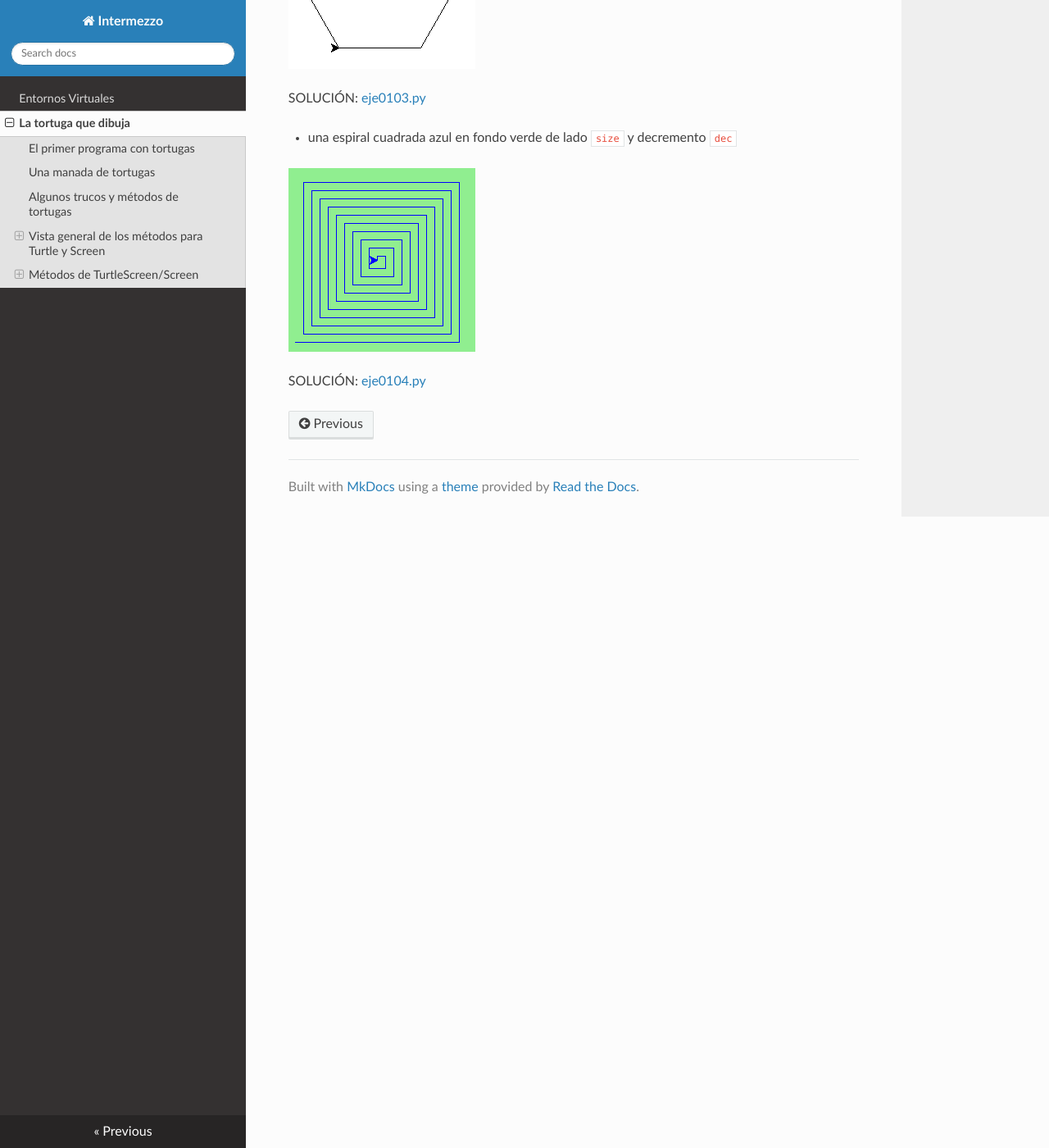
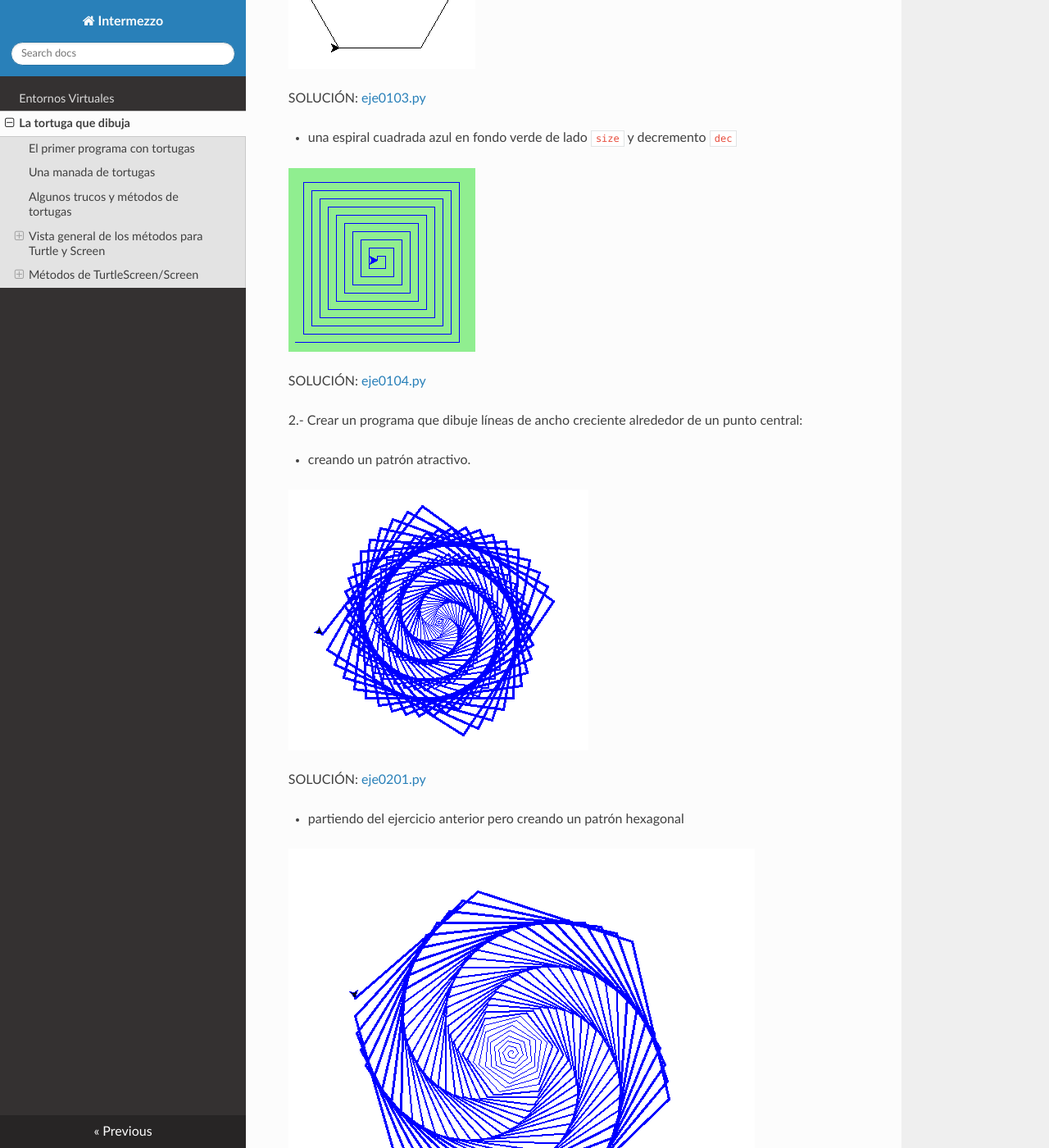
Before and after one commit to mentecatoDev/intermezzo, an MkDocs documentation site: the page built from docs/la_tortuga_que_dibuja.md, in a window 1280 px wide and 1400 px high, scrolled down 12649 px. Shown: the whole window at 82% size. Built offline with MkDocs 1.6.1, drawn with Linux system fonts in a browser that asks for light colours; nearby versions of some CDN libraries; some of the changed text lies outside the part shown.

Commit message:
Termina el ejercicio 2 del Arco iris de Benzeno

```diff
--- a/docs/la_tortuga_que_dibuja.md
+++ b/docs/la_tortuga_que_dibuja.md
@@ -421,25 +421,47 @@ que genera esto cuando se ejecuta:
 
 ![](./img_la_tortuga_que_dibuja/eje0101.png)
 
-SOLUCIÓN: [eje0101.py](https://github.com/mentecatoDev/intermezzo/blob/master/docs/eje_la_tortuga_que_dibuja/eje0101.py)
+SOLUCIÓN: [eje0101.py](https://raw.githubusercontent.com/mentecatoDev/intermezzo/master/docs/eje_la_tortuga_que_dibuja/eje0101.py)
 
 
 - una estrella de cinco puntas de lado `side`
 
 ![](./img_la_tortuga_que_dibuja/eje0102.png)
 
-SOLUCIÓN: [eje0102.py](https://github.com/mentecatoDev/intermezzo/blob/master/docs/eje_la_tortuga_que_dibuja/eje0102.py)
+SOLUCIÓN: [eje0102.py](https://raw.githubusercontent.com/mentecatoDev/intermezzo/master/docs/eje_la_tortuga_que_dibuja/eje0102.py)
 
 
 - un polígono de `sides` lados de longitud `side_lenght`
 
 ![](./img_la_tortuga_que_dibuja/eje0103.png)
 
-SOLUCIÓN: [eje0103.py](https://github.com/mentecatoDev/intermezzo/blob/master/docs/eje_la_tortuga_que_dibuja/eje0103.py)
+SOLUCIÓN: [eje0103.py](https://raw.githubusercontent.com/mentecatoDev/intermezzo/master/docs/eje_la_tortuga_que_dibuja/eje0103.py)
 
 
 - una espiral cuadrada azul en fondo verde de lado `size` y decremento `dec`
 
 ![](./img_la_tortuga_que_dibuja/eje0104.png)
 
-SOLUCIÓN: [eje0104.py](https://github.com/mentecatoDev/intermezzo/blob/master/docs/eje_la_tortuga_que_dibuja/eje0104.py)
+SOLUCIÓN: [eje0104.py](https://raw.githubusercontent.com/mentecatoDev/intermezzo/master/docs/eje_la_tortuga_que_dibuja/eje0104.py)
+
+2.- Crear un programa que dibuje líneas de ancho creciente alrededor de un punto central:
+
+- creando un patrón atractivo.
+
+![](./img_la_tortuga_que_dibuja/eje0201.png)
+
+SOLUCIÓN: [eje0201.py](https://raw.githubusercontent.com/mentecatoDev/intermezzo/master/docs/eje_la_tortuga_que_dibuja/eje0201.py)
+
+- partiendo del ejercicio anterior pero creando un patrón hexagonal
+
+
+
+![](./img_la_tortuga_que_dibuja/eje0202.png)
+
+SOLUCIÓN: [eje0202.py](https://raw.githubusercontent.com/mentecatoDev/intermezzo/master/docs/eje_la_tortuga_que_dibuja/eje0202.py)
+
+- terminar dando color para construir el "Arcoiris de Benceno"
+
+![](./img_la_tortuga_que_dibuja/eje0203.png)
+
+SOLUCIÓN: [eje0203.py](https://raw.githubusercontent.com/mentecatoDev/intermezzo/master/docs/eje_la_tortuga_que_dibuja/eje0203.py)
```
Also changed, not shown: docs/eje_la_tortuga_que_dibuja/eje0201.py (added, +16 -0 lines), docs/eje_la_tortuga_que_dibuja/eje0202.py (added, +16 -0 lines), docs/eje_la_tortuga_que_dibuja/eje0203.py (added, +17 -0 lines), docs/img_la_tortuga_que_dibuja/eje0201.png (added), docs/img_la_tortuga_que_dibuja/eje0202.png (added), docs/img_la_tortuga_que_dibuja/eje0203.png (added), site/index.html, site/search/search_index.json, 1 other file.
